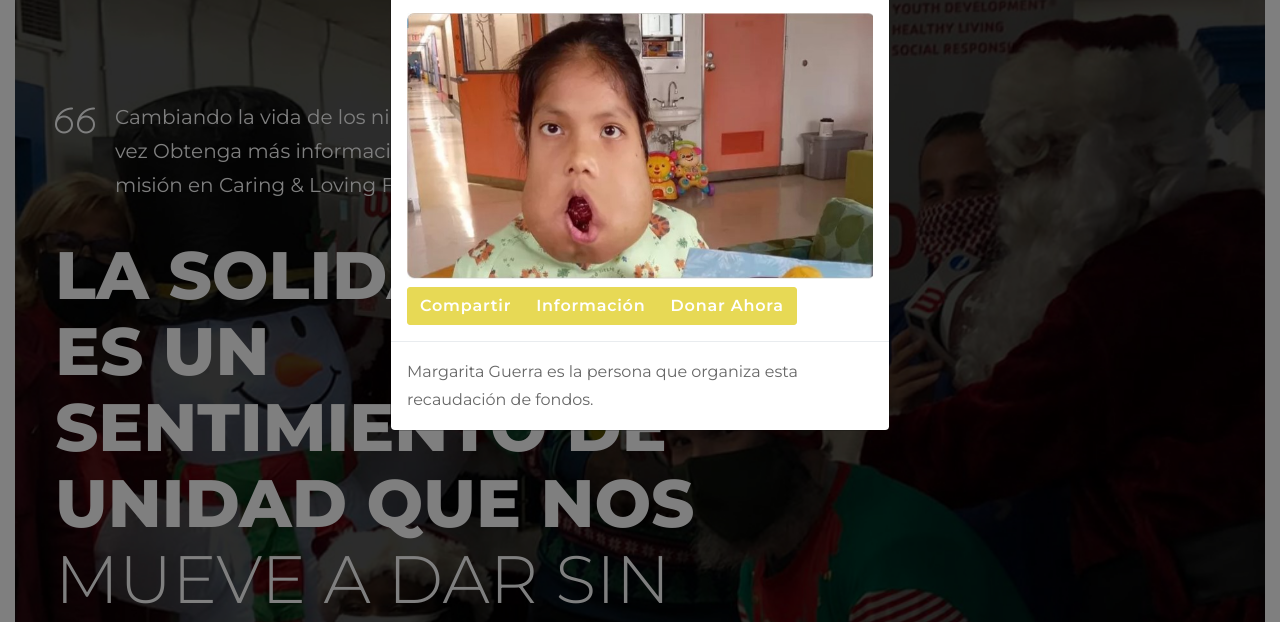
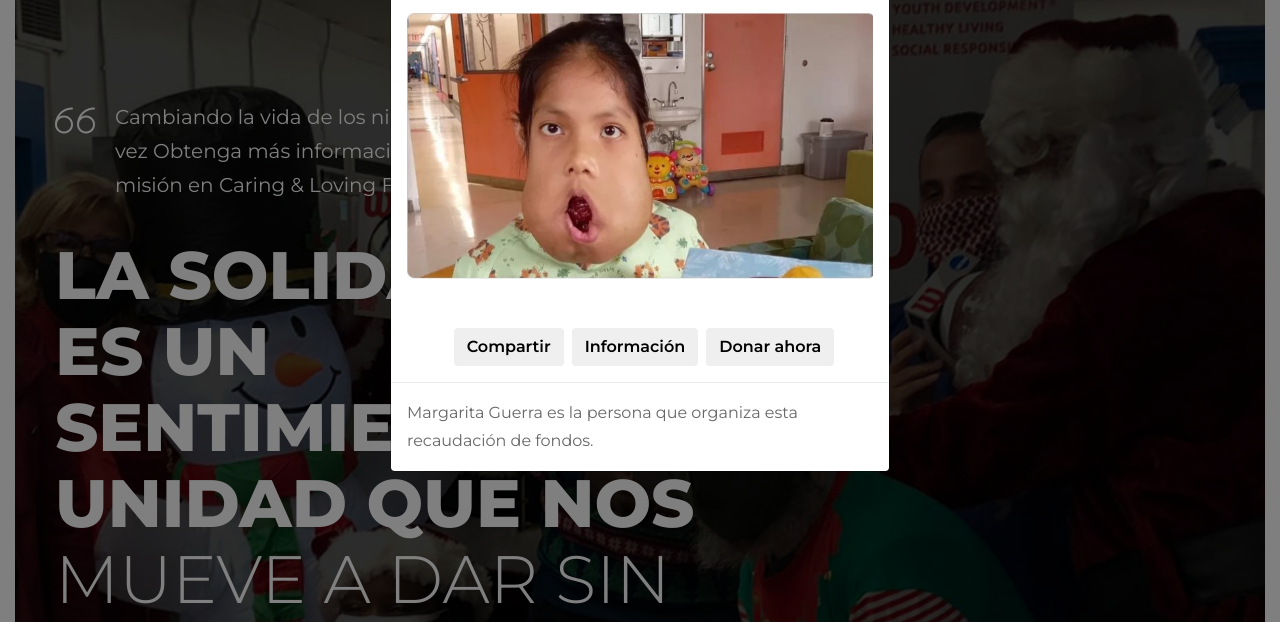
Before and after one commit to clfoundation2022/site, a plain HTML site: page index.html in a window 1280 px wide. Shown: the part 178-800 px from the top of the page. Drawn offline with nearby package versions, Linux system fonts and the light colour scheme; a web font is replaced by a local one.

Commit message:
Update index.html

```diff
--- a/index.html
+++ b/index.html
@@ -56,10 +56,10 @@
                     <div class="modal-body">
                         <form action="/examples/actions/confirmation.php" method="post">
                           <img src="./imagen/donacion.jpg" class="card-img-top" alt="...">
-                            <div class="btn-group mt-2" role="group" aria-label="Basic example">
-                              <button onclick="window.location.href='https://www.gofundme.com/f/ayuda-a-margarita-guerra/share?utm_source=customer&utm_medium=copy_link&utm_campaign=p_cf+share-flow-1'" type="button" class="btn btn-primary text-capitalize">Compartir</button>
-                              <button onclick="window.location.href='https://www.gofundme.com/f/ayuda-a-margarita-guerra?utm_source=customer&utm_medium=copy_link&utm_campaign=p_cf+share-flow-1'" type="button" class="btn btn-primary text-capitalize">Información</button>
-                              <button onclick="window.location.href='https://www.gofundme.com/f/ayuda-a-margarita-guerra/donate'" type="button" class="btn btn-primary text-capitalize">Donar ahora</button>
+                            <div class="row justify-content-center" >
+                              <button onclick="window.location.href='https://www.gofundme.com/f/ayuda-a-margarita-guerra/share?utm_source=customer&utm_medium=copy_link&utm_campaign=p_cf+share-flow-1'" type="button" class="btn btn-success mt-1 ml-2">Compartir</button>
+                              <button onclick="window.location.href='https://www.gofundme.com/f/ayuda-a-margarita-guerra?utm_source=customer&utm_medium=copy_link&utm_campaign=p_cf+share-flow-1'" type="button" class="btn btn-success mt-1 ml-2">Información</button>
+                              <button onclick="window.location.href='https://www.gofundme.com/f/ayuda-a-margarita-guerra/donate'" type="button" class="btn btn-success mt-1 ml-2">Donar ahora</button>
                             </div>
 
                         </form>
```
